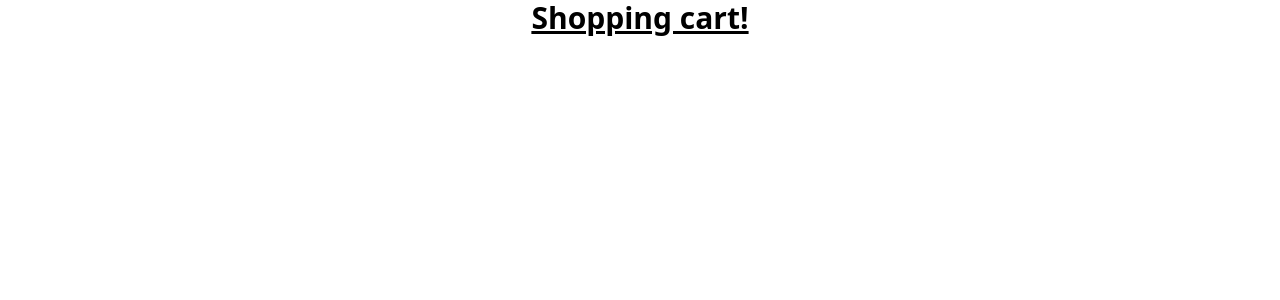
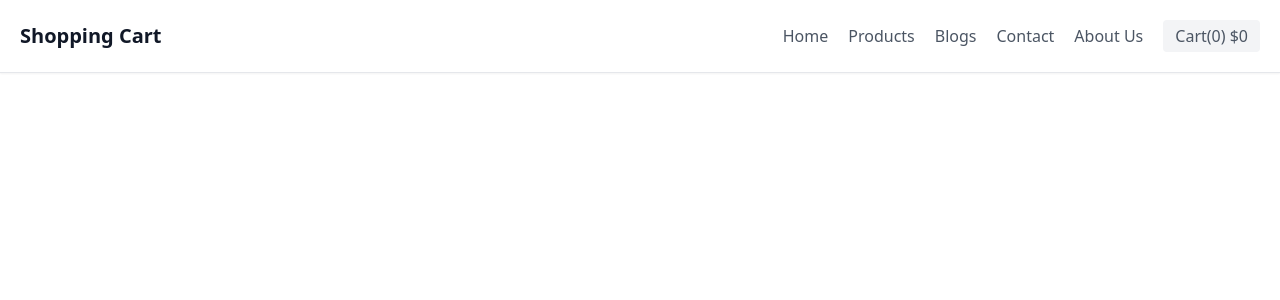
Before and after one commit to parvez-prottoy/shopping-cart, a React (Vite) app: page / in a window 1280 px wide. Shown: the top 300 px of the page. Built offline with nearby package versions, Linux system fonts and the light colour scheme.

Commit message:
adding nagigation

```diff
--- a/package.json
+++ b/package.json
@@ -11,8 +11,11 @@
     "preview": "vite preview"
   },
   "dependencies": {
+    "@reduxjs/toolkit": "^2.2.7",
     "react": "^18.3.1",
-    "react-dom": "^18.3.1"
+    "react-dom": "^18.3.1",
+    "react-redux": "^9.1.2",
+    "react-router-dom": "^6.26.2"
   },
   "devDependencies": {
     "@eslint/js": "^9.9.0",
--- a/src/App.jsx
+++ b/src/App.jsx
@@ -1,12 +1,15 @@
-import React from "react";
+import { Route, BrowserRouter as Router, Routes } from "react-router-dom";
+import Navigation from "./components/Navigation";
+import HomePage from "./pages/HomePage";
 
 const App = () => {
   return (
-    <div>
-      <h1 className="text-3xl font-bold underline text-center">
-        Shopping cart!
-      </h1>
-    </div>
+    <Router>
+      <Navigation />
+      <Routes>
+        <Route path="/" element={<HomePage />} />
+      </Routes>
+    </Router>
   );
 };
 
--- /dev/null
+++ b/src/components/Navigation.jsx
@@ -0,0 +1,23 @@
+const Navigation = () => {
+  return (
+    <header class="fixed w-full z-10 text-gray-600 body-font border-b shadow-sm">
+      <div class="container mx-auto flex flex-wrap p-5 flex-col md:flex-row items-center">
+        <a class="flex font-monospace text-xl font-extrabold items-center text-gray-900 mb-4 md:mb-0">
+          Shopping Cart
+        </a>
+        <nav class="md:ml-auto flex flex-wrap items-center text-base justify-center">
+          <a class="mr-5 hover:text-gray-900">Home</a>
+          <a class="mr-5 hover:text-gray-900">Products</a>
+          <a class="mr-5 hover:text-gray-900">Blogs</a>
+          <a class="mr-5 hover:text-gray-900">Contact</a>
+          <a class="mr-5 hover:text-gray-900">About Us</a>
+        </nav>
+        <button class="inline-flex items-center bg-gray-100 border-0 py-1 px-3 focus:outline-none hover:bg-gray-200 rounded text-base mt-4 md:mt-0">
+          Cart(0) $0
+        </button>
+      </div>
+    </header>
+  );
+};
+
+export default Navigation;
--- /dev/null
+++ b/src/pages/HomePage.jsx
@@ -0,0 +1,7 @@
+import React from "react";
+
+const HomePage = () => {
+  return <></>;
+};
+
+export default HomePage;
```
Also changed, not shown: 1 other file (tests, documents, lock files or other folders).
